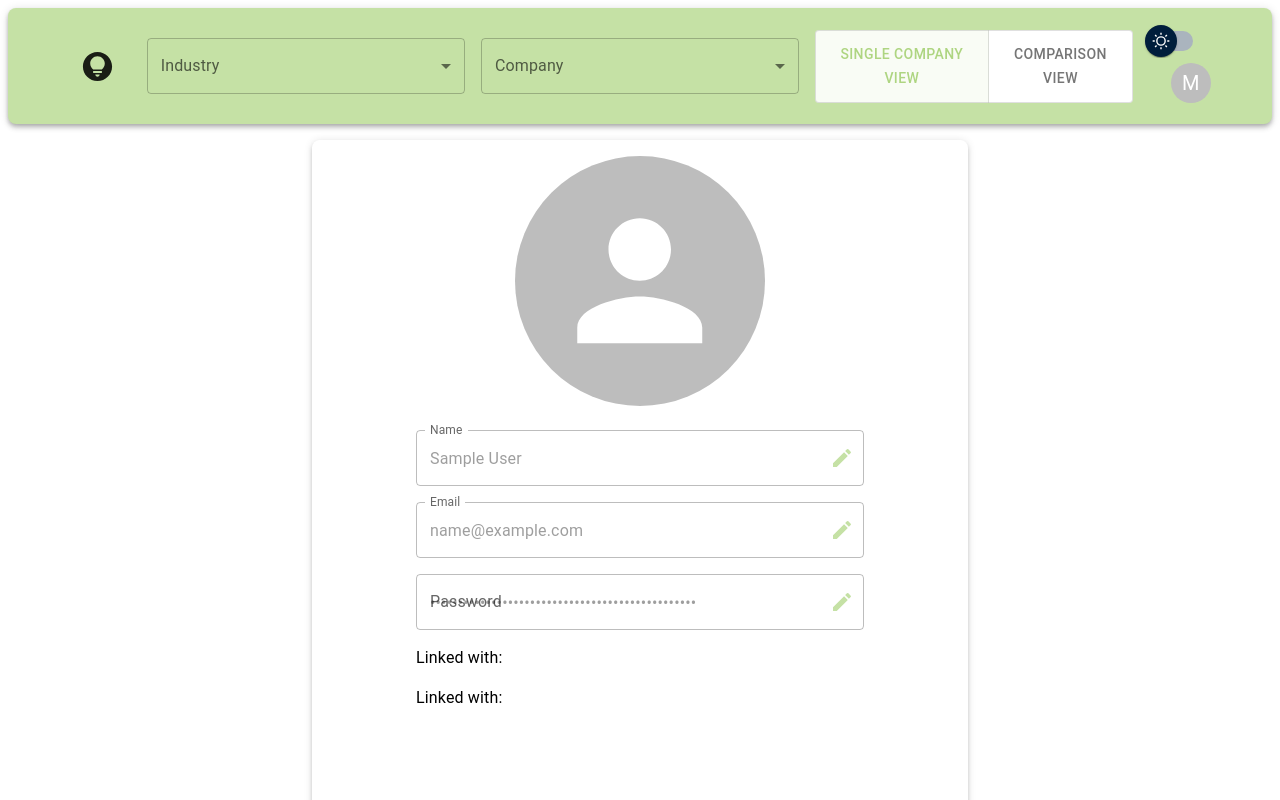
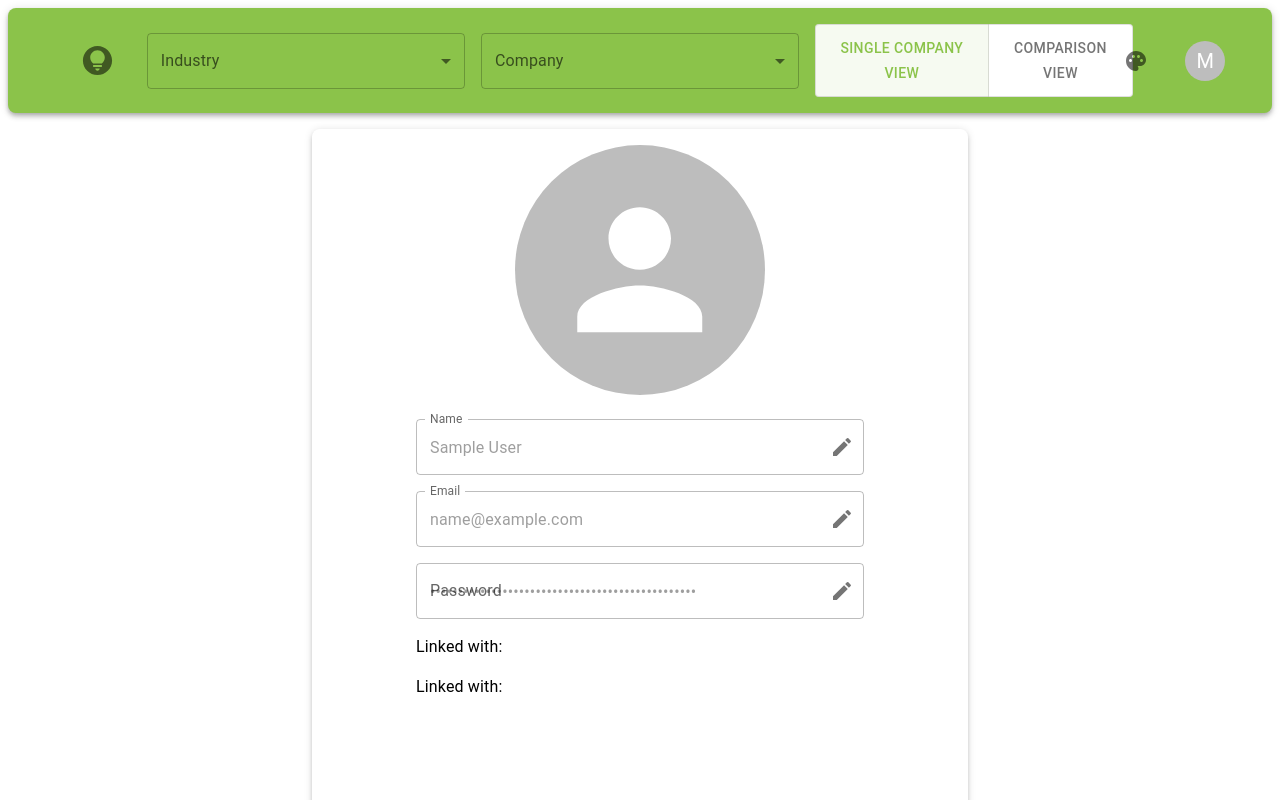
Before and after one commit to COMP9900-24T1-Nullbody/frontend, a React (Create React App) app: page /user/profile in a window 1280 px wide. Shown: the top 800 px of the page. Built offline with nearby package versions, Linux system fonts and the light colour scheme; sample sign-in values are in the browser's storage.

Commit message:
1. 日间/夜间模式切换按钮改成了主题色选择    目前的话main/user_profile/user_history应该是都正常了 2. navbar左边logo添加点击跳转到/main的链接

```diff
--- /dev/null
+++ b/src/components/ColorPalette.jsx
@@ -0,0 +1,88 @@
+import * as React from "react";
+import PropTypes from "prop-types";
+import Box from "@mui/material/Box";
+import { Grid } from "@mui/material";
+import {
+  red,
+  pink,
+  purple,
+  deepPurple,
+  indigo,
+  blue,
+  lightBlue,
+  cyan,
+  teal,
+  green,
+  lightGreen,
+  lime,
+  yellow,
+  amber,
+  orange,
+  deepOrange,
+  brown,
+  grey,
+  blueGrey
+} from "@mui/material/colors";
+
+export function ColorPalette({ setThemeColor }) {
+  const colors = [
+    { name: "red", color: red[500] },
+    { name: "pink", color: pink[500] },
+    { name: "purple", color: purple[500] },
+    { name: "deepPurple", color: deepPurple[500] },
+    { name: "indigo", color: indigo[500] },
+    { name: "blue", color: blue[500] },
+    { name: "lightBlue", color: lightBlue[500] },
+    { name: "cyan", color: cyan[500] },
+    { name: "teal", color: teal[500] },
+    { name: "green", color: green[500] },
+    { name: "lightGreen", color: lightGreen[500] },
+    { name: "lime", color: lime[500] },
+    { name: "yellow", color: yellow[500] },
+    { name: "amber", color: amber[500] },
+    { name: "orange", color: orange[500] },
+    { name: "deepOrange", color: deepOrange[500] },
+    { name: "brown", color: brown[500] },
+    { name: "grey", color: grey[500] },
+    { name: "blueGrey", color: blueGrey[500] }
+  ];
+
+  const handleColorClick = (colorName) => {
+    setThemeColor(colorName);
+    console.log(colorName);
+  };
+
+  return (
+    <Grid container>
+      {colors.map((color, index) => (
+        <Grid item xs={6} key={index}>
+          <ColorPaletteBox
+            color={color.color}
+            onClick={() => handleColorClick(color.name)}
+          />
+        </Grid>
+      ))}
+    </Grid>
+  );
+}
+
+function ColorPaletteBox({ color, onClick }) {
+  const shapeStyles = {
+    width: 80,
+    height: 80,
+    bgcolor: color,
+    borderRadius: "50%",
+    cursor: "pointer"
+  };
+
+  return <Box sx={shapeStyles} onClick={onClick} />;
+}
+
+ColorPaletteBox.propTypes = {
+  color: PropTypes.object.isRequired,
+  onClick: PropTypes.func.isRequired
+};
+
+ColorPalette.propTypes = {
+  setThemeColor: PropTypes.func.isRequired
+};
--- a/src/components/NavBar.jsx
+++ b/src/components/NavBar.jsx
@@ -1,4 +1,5 @@
-import React from "react";
+/* eslint-disable no-unused-vars */
+import React, { useState } from "react";
 import PropTypes from "prop-types";
 
 import AppBar from "@mui/material/AppBar";
@@ -10,26 +11,47 @@ import MenuItem from "@mui/material/MenuItem";
 import FormControl from "@mui/material/FormControl";
 import Select from "@mui/material/Select";
 
-import { Grid, FormControlLabel } from "@mui/material";
+import {
+  Grid,
+  FormControlLabel,
+  Button,
+  Dialog,
+  DialogActions,
+  DialogContent,
+  DialogTitle,
+  IconButton
+} from "@mui/material";
 import ToggleButton from "@mui/material/ToggleButton";
 import ToggleButtonGroup from "@mui/material/ToggleButtonGroup";
+
+import PaletteIcon from "@mui/icons-material/Palette";
+
 import AvatarMenu from "./AvatarMenu";
-import ModeSwitch from "./ModeSwitch"; // Import ModeSwitch component
+import { ColorPalette } from "./ColorPalette";
+import { Link } from "react-router-dom";
 
-export default function NavBar({ toggleThemeMode, avatarImage }) {
-  // Receive toggleThemeMode as a prop
-  const [industry, setIndustry] = React.useState("");
-  const [company, setCompany] = React.useState("");
-  const [view, setView] = React.useState("single-company-view");
+export default function NavBar({ setThemeColor, avatarImage }) {
+  const [industry, setIndustry] = useState("");
+  const [company, setCompany] = useState("");
+  const [view, setView] = useState("single-company-view");
+  const [openDialog, setOpenDialog] = useState(false);
 
-  const IndustryChange = (event) => {
+  const handleIndustryChange = (event) => {
     setIndustry(event.target.value);
   };
-  const CompanyChange = (event) => {
+  const handleCompanyChange = (event) => {
     setCompany(event.target.value);
   };
-  const ViewChange = (event) => {
+  const handleViewChange = (event) => {
     setView(event.target.value);
+  };
+
+  const handleOpenDialog = () => {
+    setOpenDialog(true);
+  };
+
+  const handleCloseDialog = () => {
+    setOpenDialog(false);
   };
 
   return (
@@ -43,7 +65,11 @@ export default function NavBar({ toggleThemeMode, avatarImage }) {
             justifyContent="center"
             alignItems="center"
           >
-            <LightbulbCircleIcon fontSize="large" />
+            <Link to="/main">
+              <IconButton>
+                <LightbulbCircleIcon fontSize="large" />
+              </IconButton>
+            </Link>
           </Grid>
 
           <Grid
@@ -66,7 +92,7 @@ export default function NavBar({ toggleThemeMode, avatarImage }) {
                 <Select
                   value={industry}
                   label="Industry"
-                  onChange={IndustryChange}
+                  onChange={handleIndustryChange}
                 >
                   <MenuItem value="Technology">Technology</MenuItem>
                   <MenuItem value="Healthcare">Healthcare</MenuItem>
@@ -88,7 +114,7 @@ export default function NavBar({ toggleThemeMode, avatarImage }) {
                 <Select
                   value={company}
                   label="Company"
-                  onChange={CompanyChange}
+                  onChange={handleCompanyChange}
                 >
                   <MenuItem value={10}>Ten</MenuItem>
                   <MenuItem value={20}>Twenty</MenuItem>
@@ -108,7 +134,7 @@ export default function NavBar({ toggleThemeMode, avatarImage }) {
                 sx={{ bgcolor: "white" }}
                 value={view}
                 exclusive
-                onChange={ViewChange}
+                onChange={handleViewChange}
                 aria-label="View Selection"
               >
                 <ToggleButton value="single-company-view">
@@ -129,17 +155,39 @@ export default function NavBar({ toggleThemeMode, avatarImage }) {
             alignItems="center"
           >
             <FormControlLabel
-              control={<ModeSwitch onChange={toggleThemeMode} />} // Pass toggleThemeMode to ModeSwitch
-            />
+              control={
+                <IconButton
+                  onClick={handleOpenDialog}
+                  sx={{
+                    background: "none",
+                    borderColor: "black",
+                    padding: "0"
+                  }}
+                >
+                  <PaletteIcon />
+                </IconButton>
+              }
+            ></FormControlLabel>
             <AvatarMenu avatarImage={avatarImage} />
           </Grid>
         </Grid>
       </Toolbar>
+
+      {/* Dialog for theme selection */}
+      <Dialog open={openDialog} onClose={handleCloseDialog}>
+        <DialogTitle>Select Theme Color</DialogTitle>
+        <DialogContent>
+          <ColorPalette setThemeColor={setThemeColor} />
+        </DialogContent>
+        <DialogActions>
+          <Button onClick={handleCloseDialog}>Close</Button>
+        </DialogActions>
+      </Dialog>
     </AppBar>
   );
 }
 
 NavBar.propTypes = {
-  toggleThemeMode: PropTypes.func.isRequired,
+  setThemeColor: PropTypes.func.isRequired,
   avatarImage: PropTypes.string.isRequired
 };
--- a/src/pages/Main.jsx
+++ b/src/pages/Main.jsx
@@ -16,7 +16,7 @@ import { jwtDecode } from "jwt-decode";
 import { useNavigate } from "react-router-dom";
 
 export default function Main() {
-  const [themeMode, setThemeMode] = useState("light");
+  const [themeColor, setThemeColor] = useState("");
 
   const [imageSrc, setImageSrc] = useState(Image01);
 
@@ -41,21 +41,11 @@ export default function Main() {
     }
   }, []); // useEffect的依赖项为空数组，表示只在组件挂载时执行一次
 
-  const toggleThemeMode = () => {
-    setThemeMode((prevMode) => (prevMode === "light" ? "dark" : "light"));
-  };
-
   return (
-    <ThemeProvider
-      theme={
-        themeMode === "light"
-          ? createTheme(Theme("light"))
-          : createTheme(Theme("dark"))
-      }
-    >
+    <ThemeProvider theme={createTheme(Theme(themeColor))}>
       <Box>
         <Box sx={{ m: 1 }}>
-          <NavBar toggleThemeMode={toggleThemeMode} avatarImage={imageSrc} />
+          <NavBar setThemeColor={setThemeColor} avatarImage={imageSrc} />
         </Box>
 
         <Box sx={{ display: "flex" }}>
--- a/src/pages/UserHistory.jsx
+++ b/src/pages/UserHistory.jsx
@@ -1,28 +1,45 @@
-import React, { useState } from "react";
+import React, { useEffect, useState } from "react";
 
 import NavBar from "../components/NavBar";
 import { Box, createTheme, ThemeProvider } from "@mui/material";
 
 import { Theme } from "../theme/main";
 
+import Image01 from "../img/1.jpg";
+import { jwtDecode } from "jwt-decode";
+import { useNavigate } from "react-router-dom";
+
 export default function UserHistory() {
-  const [themeMode, setThemeMode] = useState("light");
+  const [themeColor, setThemeColor] = useState("");
 
-  const toggleThemeMode = () => {
-    setThemeMode((prevMode) => (prevMode === "light" ? "dark" : "light"));
-  };
+  const [imageSrc, setImageSrc] = useState(Image01);
+
+  const navigate = useNavigate();
+
+  // 添加解密逻辑
+  useEffect(() => {
+    const token = localStorage.getItem("token"); // 从localStorage获取token
+    if (token) {
+      try {
+        const decodedToken = jwtDecode(token); // 使用jwt-decode库解密token
+        setImageSrc(decodedToken.avatar_url);
+      } catch (error) {
+        alert("Error: Token may be expired, Please Re-Login.");
+        console.error("Token Decode Error：", error);
+        localStorage.removeItem("token");
+        navigate("/login");
+      }
+    } else {
+      alert("Error: Token not found, Please Re-Login.");
+      navigate("/login");
+    }
+  }, []); // useEffect的依赖项为空数组，表示只在组件挂载时执行一次
 
   return (
-    <ThemeProvider
-      theme={
-        themeMode === "light"
-          ? createTheme(Theme("light"))
-          : createTheme(Theme("dark"))
-      }
-    >
+    <ThemeProvider theme={createTheme(Theme(themeColor))}>
       <Box>
         <Box sx={{ m: 1 }}>
-          <NavBar toggleThemeMode={toggleThemeMode} />
+        <NavBar setThemeColor={setThemeColor} avatarImage={imageSrc} />
         </Box>
       </Box>
     </ThemeProvider>
--- a/src/pages/UserProfile.jsx
+++ b/src/pages/UserProfile.jsx
@@ -32,7 +32,7 @@ import {
 } from "react-social-login-buttons";
 
 export default function UserProfile() {
-  const [themeMode, setThemeMode] = useState("light");
+  const [themeColor, setThemeColor] = useState("");
 
   const [imageSrc, setImageSrc] = useState(Image01);
   const [userInfo, setUserInfo] = useState({
@@ -68,21 +68,11 @@ export default function UserProfile() {
     }
   }, []); // useEffect的依赖项为空数组，表示只在组件挂载时执行一次
 
-  const toggleThemeMode = () => {
-    setThemeMode((prevMode) => (prevMode === "light" ? "dark" : "light"));
-  };
-
   return (
-    <ThemeProvider
-      theme={
-        themeMode === "light"
-          ? createTheme(Theme("light"))
-          : createTheme(Theme("dark"))
-      }
-    >
+    <ThemeProvider theme={createTheme(Theme(themeColor))}>
       <Box>
         <Box sx={{ m: 1 }}>
-          <NavBar toggleThemeMode={toggleThemeMode} avatarImage={imageSrc} />
+          <NavBar setThemeColor={setThemeColor} avatarImage={imageSrc} />
         </Box>
 
         <Box
@@ -165,8 +155,11 @@ function ProfileAvatar({ imageSrc, setImageSrc }) {
           localStorage.setItem("token", data.token);
         }
         setIsUploading(false);
-      }).catch((error) => {
-        alert("Error: Upload avatar to server failed, Please check server status.");
+      })
+      .catch((error) => {
+        alert(
+          "Error: Upload avatar to server failed, Please check server status."
+        );
         console.error("Error:", error);
       });
   };
@@ -174,7 +167,7 @@ function ProfileAvatar({ imageSrc, setImageSrc }) {
   return (
     <Box sx={{ position: "relative" }}>
       {isUploading ? (
-        <CircularProgress size="10rem"/> // 上传中
+        <CircularProgress size="10rem" /> // 上传中
       ) : (
         <>
           <input
```
Also changed, not shown: src/theme/main.jsx (+72 -56 lines), src/img/palette.svg (added).
